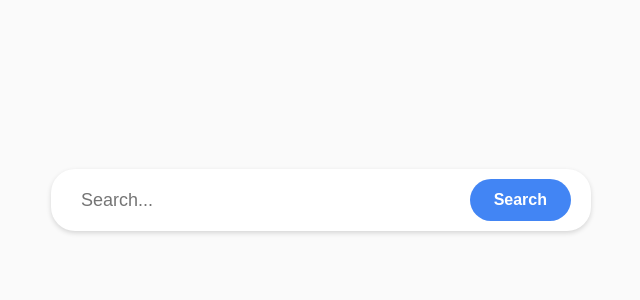
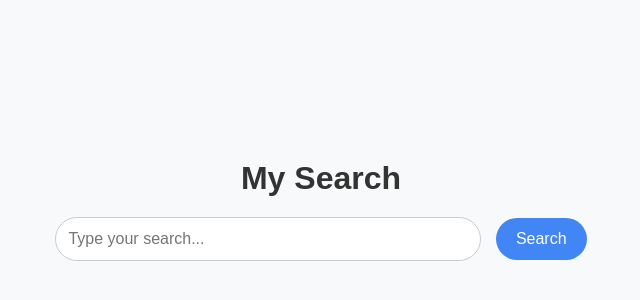
Before and after one commit to vishnuprasath2406/search-box, a plain HTML site: page index.html in a window 1280 px wide. Shown: the part 200-500 px from the top of the page, without its empty margins (319-959 px from the left). Drawn offline with Linux system fonts and the light colour scheme.

Commit message:
Update index.html

```diff
--- a/index.html
+++ b/index.html
@@ -1,9 +1,9 @@
 <!DOCTYPE html>
 <html lang="en">
 <head>
-  <meta charset="UTF-8" />
-  <meta name="viewport" content="width=device-width, initial-scale=1" />
-  <title>Search Box Form</title>
+  <meta charset="UTF-8">
+  <meta name="viewport" content="width=device-width, initial-scale=1.0">
+  <title>Search Box</title>
   <style>
     body {
       font-family: Arial, sans-serif;
@@ -11,50 +11,52 @@
       justify-content: center;
       align-items: center;
       height: 100vh;
-      background-color: #fafafa;
+      background: #f8f9fa;
       margin: 0;
     }
-    form {
-      display: flex;
-      align-items: center;
-      background: white;
-      padding: 10px 20px;
-      border-radius: 24px;
-      box-shadow: 0 2px 5px rgb(0 0 0 / 0.15);
-      width: 500px;
-      max-width: 95%;
+    .search-container {
+      text-align: center;
+    }
+    h1 {
+      font-size: 32px;
+      color: #333;
+      margin-bottom: 20px;
     }
     input[type="text"] {
-      flex-grow: 1;
-      border: none;
+      width: 400px;
+      padding: 12px;
+      border: 1px solid #ccc;
+      border-radius: 25px;
+      font-size: 16px;
       outline: none;
-      font-size: 18px;
-      padding: 10px;
-      border-radius: 24px;
     }
     button {
+      margin-left: 10px;
+      padding: 12px 20px;
+      border: none;
+      border-radius: 25px;
       background-color: #4285f4;
-      border: none;
-      padding: 12px 24px;
-      border-radius: 24px;
       color: white;
-      font-weight: bold;
+      font-size: 16px;
       cursor: pointer;
-      margin-left: 10px;
-      font-size: 16px;
     }
     button:hover {
-      background-color: #357ae8;
+      background-color: #3367d6;
     }
   </style>
 </head>
 <body>
-  <form action="https://formsubmit.co/mailtovishnu2406@gmail.com" method="POST">
-    <input type="text" name="search_query" placeholder="Search..." required />
-    <!-- Optional hidden fields for redirect and disabling captcha -->
-    <input type="hidden" name="_next" value="https://yourwebsite.github.io/thankyou.html" />
-    <input type="hidden" name="_captcha" value="false" />
-    <button type="submit">Search</button>
-  </form>
+  <div class="search-container">
+    <h1>My Search</h1>
+    <form action="https://formsubmit.co/vishnusuresh2406@gmail.com" method="POST">
+      <input type="text" name="search_query" placeholder="Type your search..." required>
+
+      <!-- Hidden fields -->
+      <input type="hidden" name="_next" value="https://yourwebsite.github.io/thankyou.html">
+      <input type="hidden" name="_captcha" value="false">
+
+      <button type="submit">Search</button>
+    </form>
+  </div>
 </body>
 </html>
```
